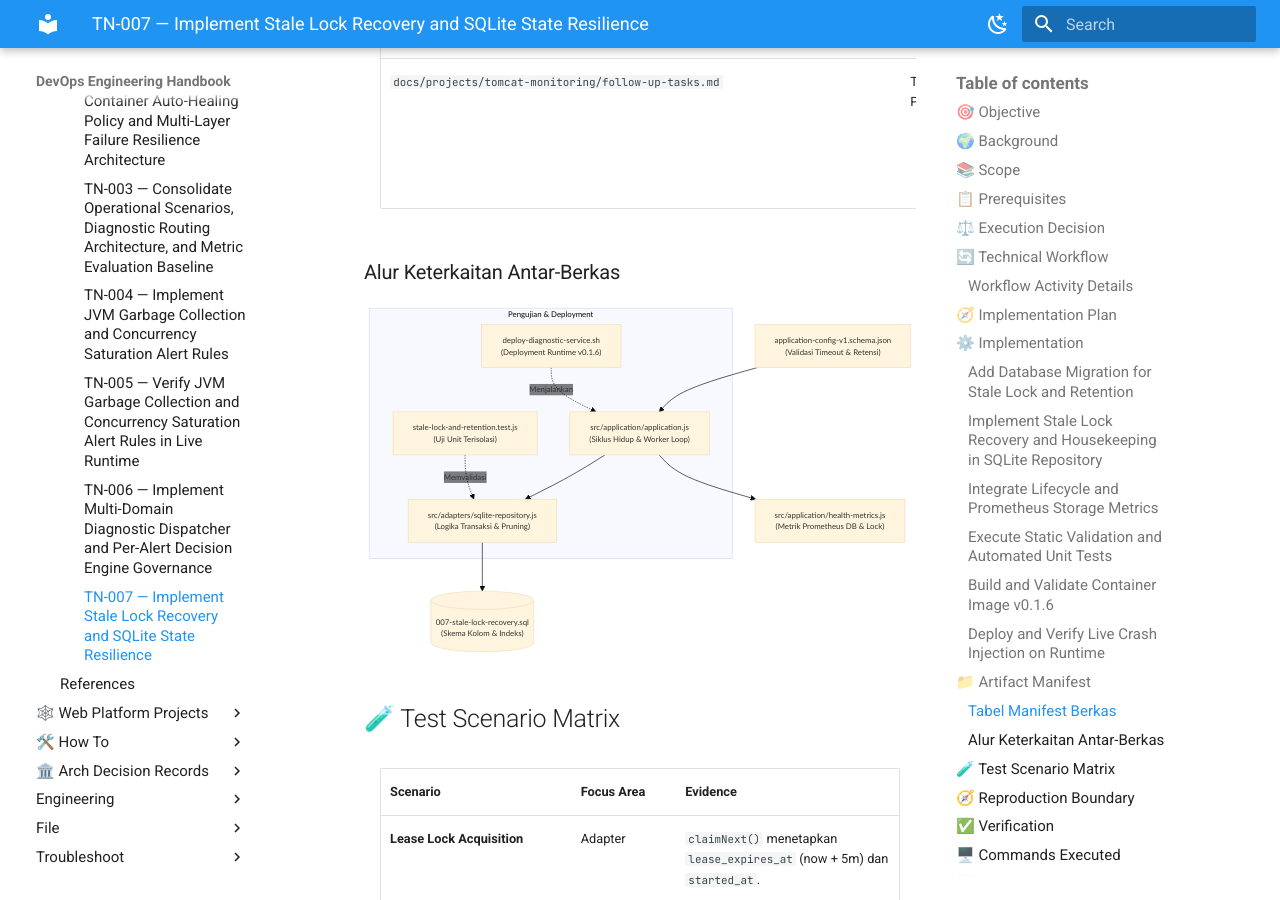
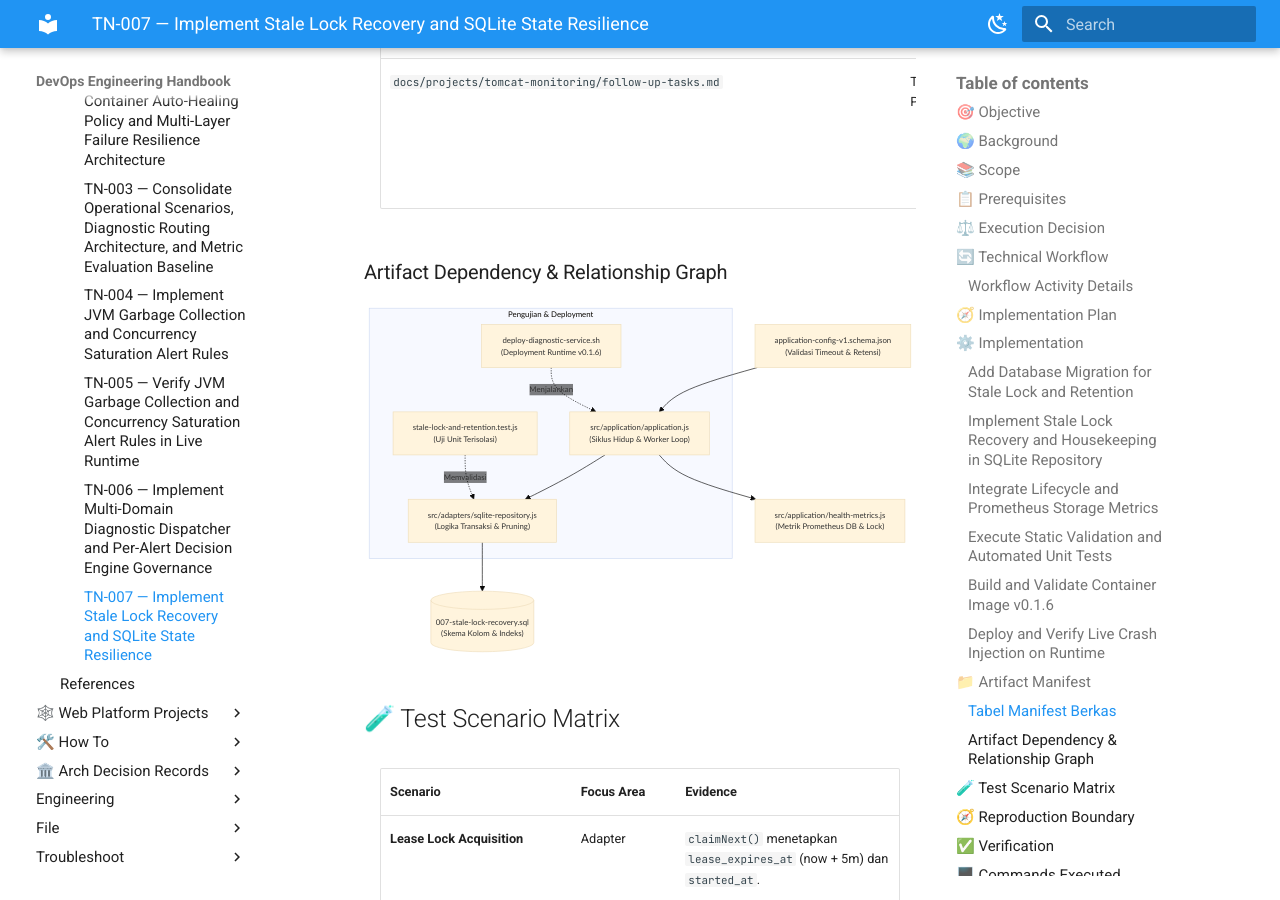
Before and after one commit to edkas07-oss/devops-handbook, an MkDocs documentation site: the page built from docs/projects/tomcat-monitoring/engineering-journal/monitoring-platform-integration/TN-007-implement-stale-lock-recovery-and-sqlite-state-resilience.md, in a window 1280 px wide and 900 px high, scrolled down 16315 px. Built offline with MkDocs 1.6.1 and Material for MkDocs 9.7.7, drawn with Linux system fonts in a browser that asks for light colours.

Commit message:
docs(journal): update section heading to Artifact Dependency & Relationship Graph in TN-007

````diff
--- a/docs/projects/tomcat-monitoring/engineering-journal/monitoring-platform-integration/TN-007-implement-stale-lock-recovery-and-sqlite-state-resilience.md
+++ b/docs/projects/tomcat-monitoring/engineering-journal/monitoring-platform-integration/TN-007-implement-stale-lock-recovery-and-sqlite-state-resilience.md
@@ -387,7 +387,7 @@ Bagian ini mencatat seluruh berkas (*artifacts*) yang dibuat atau dimodifikasi s
 | `docs/.../TN-007-implement-stale-lock-recovery-and-sqlite-state-resilience.md` | Dokumentasi Engineering | Baru | Technical Note pelaksanaan implementasi dan bukti verifikasi live. |
 | `docs/projects/tomcat-monitoring/follow-up-tasks.md` | Tata Kelola Proyek | Modifikasi | Menandai TASK-TM-018, TASK-TM-004, dan TASK-TM-005 selesai (`Completed`). |
 
-### Alur Keterkaitan Antar-Berkas
+### Artifact Dependency & Relationship Graph
 
 ```mermaid
 %%{init: {
````
